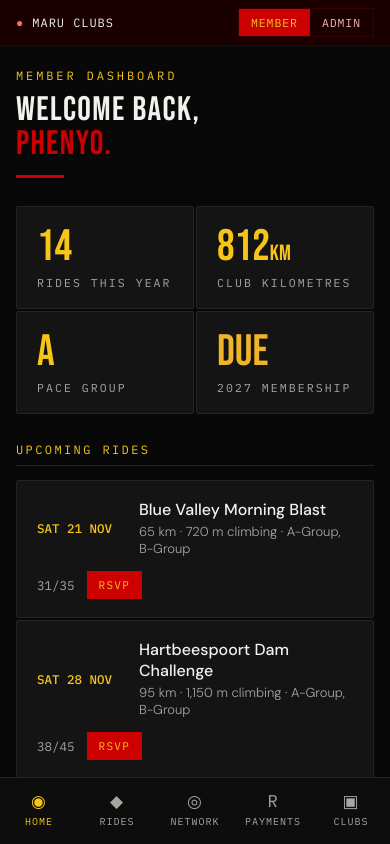
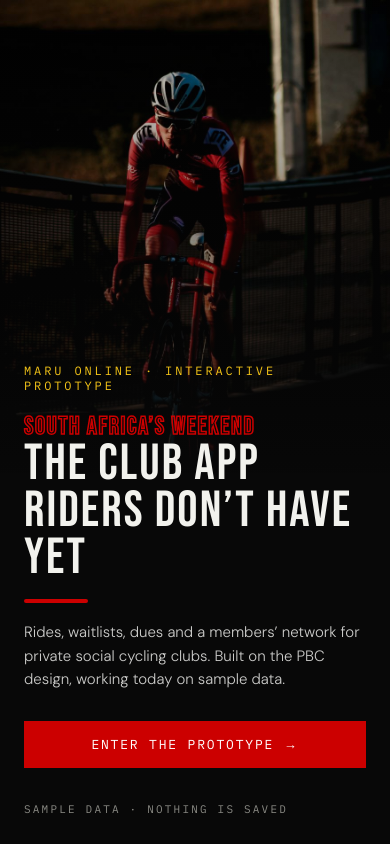
Before and after one commit to maru-online/maru-clubs, a plain HTML site: page index.html in a window 390 px wide. Shown: the top 844 px of the page. Drawn offline with Linux system fonts and the light colour scheme.

Commit message:
Prototype: white CTA text, welcome screen for desktop and iPhone views
Co-Authored-By: Claude Sonnet 5.5 <noreply@anthropic.com>
Claude-Session: https://claude.ai/code/session_014wc4tvSDG75sZoVDhXxLE1

```diff
--- a/index.html
+++ b/index.html
@@ -20,7 +20,8 @@
 <meta name="twitter:image" content="https://maru-clubs.vercel.app/og-cover.png">
 <link rel="preconnect" href="https://fonts.googleapis.com">
 <link rel="stylesheet" href="https://fonts.googleapis.com/css2?family=Bebas+Neue&family=DM+Sans:opsz,wght@9..40,300;9..40,400;9..40,500;9..40,600&family=IBM+Plex+Mono:wght@400;500&display=swap">
-<script>if(/[?&]embed=1/.test(location.search))document.documentElement.classList.add("embed")</script>
+<script>(function(){var q=location.search,h=location.hash,d=document.documentElement,e=/[?&]embed=1/.test(q);if(e)d.classList.add("embed");
+var w=e?/[?&]welcome=1/.test(q):(!/[?&]welcome=0/.test(q)&&(h===""||h==="#"));if(w)d.classList.add("welcome-on")})()</script>
 <style>
 :root{--brand:#CC0000;--brand-hi:#FF2020;--black:#080808;--white:#F2F2ED;--grey:#141414;--mid:#242424;--muted:#8a8a8a;--ok:#00cc44;--yellow:#F5C518}
 *{box-sizing:border-box}
@@ -136,7 +137,7 @@ h1.page{font-family:'Bebas Neue';font-weight:400;font-size:clamp(34px,5vw,54px);
 .stat .l{font-size:11.5px}
 .tag{font-size:12.5px}
 .badge{font-size:11px;padding:4px 10px}
-.btn{font-size:12px;color:var(--yellow)}
+.btn{font-size:12px;color:#fff}
 .btn.sm{font-size:11px;padding:7px 12px}
 .btn.ghost,.btn.full,.btn.done{color:inherit}
 .btn.ghost{color:var(--white)}
@@ -183,9 +184,51 @@ body.phone-mode #phone-stage{display:flex}
 .embed::-webkit-scrollbar{display:none}
 /* real phones: native mobile layout, no switcher */
 @media (max-width:900px){#vseg{display:none}.proto-bar .grp{gap:0}}
+
+/* ===== welcome screen ===== */
+#welcome{display:none;position:fixed;inset:0;z-index:500;background:#080808;overflow:hidden}
+.welcome-on #welcome{display:block}
+.welcome-on body{overflow:hidden}
+#welcome .ph{position:absolute;right:-4%;top:-9%;width:76%;height:118%;background:url('deck/pbc-cyclist.jpg') center/cover no-repeat;opacity:.9}
+#welcome .shade{position:absolute;inset:0;background:linear-gradient(90deg,#080808 0%,#080808 38%,rgba(8,8,8,.55) 62%,rgba(8,8,8,.15) 100%),linear-gradient(0deg,#080808 0%,transparent 28%)}
+#welcome .col{position:absolute;left:7%;top:0;bottom:0;width:min(760px,60%);display:flex;flex-direction:column;justify-content:center}
+#welcome .eyebrow{font-family:'IBM Plex Mono';font-size:12px;letter-spacing:.24em;color:var(--yellow);text-transform:uppercase;margin-bottom:22px}
+#welcome h1{font-family:'Bebas Neue';font-weight:400;letter-spacing:.04em;line-height:.92;text-transform:uppercase;color:var(--white);font-size:clamp(46px,6.2vw,96px);margin:0}
+#welcome h1 .ol{display:block;color:transparent;-webkit-text-stroke:1.5px var(--brand);font-size:.5em;letter-spacing:.06em;margin-bottom:.12em}
+#welcome .bar{width:64px;height:4px;background:var(--brand);margin:26px 0}
+#welcome p.lead{font-family:'DM Sans',system-ui,sans-serif;font-weight:300;font-size:clamp(15px,1.45vw,20px);line-height:1.55;color:#ccccca;max-width:540px;margin:0 0 30px}
+#welcome .ctas{display:flex;gap:14px;flex-wrap:wrap}
+#welcome .btn{font-size:13px;padding:15px 26px;letter-spacing:.14em}
+#welcome .foot{position:absolute;left:7%;bottom:26px;font-family:'IBM Plex Mono';font-size:11px;letter-spacing:.2em;color:#8a8a84;text-transform:uppercase}
+@media (max-width:900px){
+ #welcome .ph{right:0;left:0;top:0;width:100%;height:56%;opacity:.95}
+ #welcome .shade{background:linear-gradient(0deg,#080808 0%,#080808 40%,rgba(8,8,8,.6) 58%,rgba(8,8,8,.1) 100%)}
+ #welcome .col{left:0;right:0;width:auto;top:auto;bottom:0;padding:0 24px 76px;justify-content:flex-end}
+ #welcome h1{font-size:clamp(40px,13vw,64px)}
+ #welcome .bar{margin:18px 0}
+ #welcome .dsk{display:none}
+ #welcome .btn{width:100%;text-align:center}
+ #welcome .foot{left:24px;bottom:28px}
+}
+.embed #welcome .ph{right:0;left:0;top:0;width:100%;height:56%}
+.embed #welcome .shade{background:linear-gradient(0deg,#080808 0%,#080808 40%,rgba(8,8,8,.6) 58%,rgba(8,8,8,.1) 100%)}
+.embed #welcome .col{left:0;right:0;width:auto;top:auto;bottom:0;padding:0 24px 76px;justify-content:flex-end}
+.embed #welcome h1{font-size:46px}
+.embed #welcome .bar{margin:18px 0}
+.embed #welcome .dsk{display:none}
+.embed #welcome .btn{width:100%;text-align:center}
+.embed #welcome .foot{left:24px;bottom:28px}
 </style>
 </head>
 <body>
+<div id="welcome" role="dialog" aria-label="Welcome to Maru Clubs">
+<div class="ph"></div><div class="shade"></div>
+<div class="col"><span class="eyebrow">Maru Online · Interactive prototype</span>
+<h1><span class="ol">South Africa’s weekend</span>The club app riders don’t have yet</h1>
+<div class="bar"></div>
+<p class="lead">Rides, waitlists, dues and a members’ network for private social cycling clubs. Built on the PBC design, working today on sample data.</p>
+<div class="ctas"><button class="btn" onclick="enterApp()">Enter the prototype →</button><button class="btn ghost dsk" onclick="enterApp('iphone')">View as iPhone</button></div></div>
+<div class="foot">Sample data · nothing is saved</div></div>
 <div class="proto-bar">
   <span><span style="color:#ff6b6b">●</span> <span class="txt">INTERACTIVE PROTOTYPE · SAMPLE DATA · </span>MARU CLUBS</span>
   <div class="grp">
@@ -435,12 +478,13 @@ function fitPhone(){
   const k=Math.min(1,(window.innerHeight-70)/890,(window.innerWidth-40)/430);
   w.style.transform='scale('+k+')'; w.style.margin=((860*k-860)/2)+'px '+((414*k-414)/2)+'px';
 }
-function setView(m){
+function enterApp(m){document.documentElement.classList.remove('welcome-on'); if(m==='iphone') setView('iphone',true)}
+function setView(m,w){
   if(EMBED) return;
   const f=$('#phone-frame'), body=document.body;
   if(m==='iphone'){
     f.onload=function(){ if(role==='admin'){try{f.contentWindow.setRole('admin')}catch(e){}} };
-    f.src=location.pathname+'?embed=1'+(location.hash||'#home');
+    f.src=location.pathname+'?embed=1'+(w?'&welcome=1':'')+(location.hash||'#home');
     body.classList.add('phone-mode'); fitPhone();
   } else {
     if(body.classList.contains('phone-mode')){
@@ -453,7 +497,7 @@ function setView(m){
 }
 window.addEventListener('resize',fitPhone);
 window.addEventListener('hashchange',()=>{if(!document.body.classList.contains('phone-mode'))route()}); route();
-if(!EMBED&&/[?&]view=iphone/.test(location.search)&&window.innerWidth>900)setView('iphone');
+if(!EMBED&&/[?&]view=iphone/.test(location.search)&&window.innerWidth>900){var _w=document.documentElement.classList.contains('welcome-on');document.documentElement.classList.remove('welcome-on');setView('iphone',_w)}
 </script>
 </body>
 </html>
```
